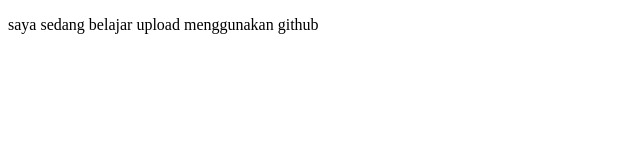
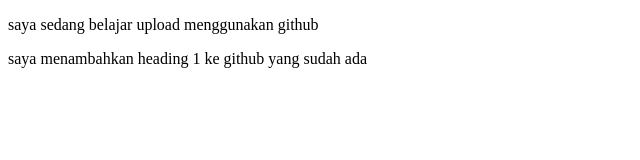
Before and after one commit to HFZALFTRH/belajar-apload-github, a plain HTML site: page index.html in a window 1280 px wide. Shown: the whole page, without its empty margins (0-640 px from the left). Drawn offline with Linux system fonts and the light colour scheme.

Commit message:
perubahan data baru kita

```diff
--- /dev/null
+++ b/css/style.css
@@ -0,0 +1,7 @@
+body {
+    box-sizing: border-box;
+}
+
+h1{
+    color:blue;
+}
--- a/index.html
+++ b/index.html
@@ -5,8 +5,10 @@
     <meta http-equiv="X-UA-Compatible" content="IE=edge">
     <meta name="viewport" content="width=device-width, initial-scale=1.0">
     <title>belajar github</title>
+    <link rel=""stylesheet" href="css/style.css">
 </head>
 <body>
     <p>saya sedang belajar upload menggunakan github</p>
+    <hi>saya menambahkan heading 1 ke github yang sudah ada</hi>
 </body>
 </html>
```
